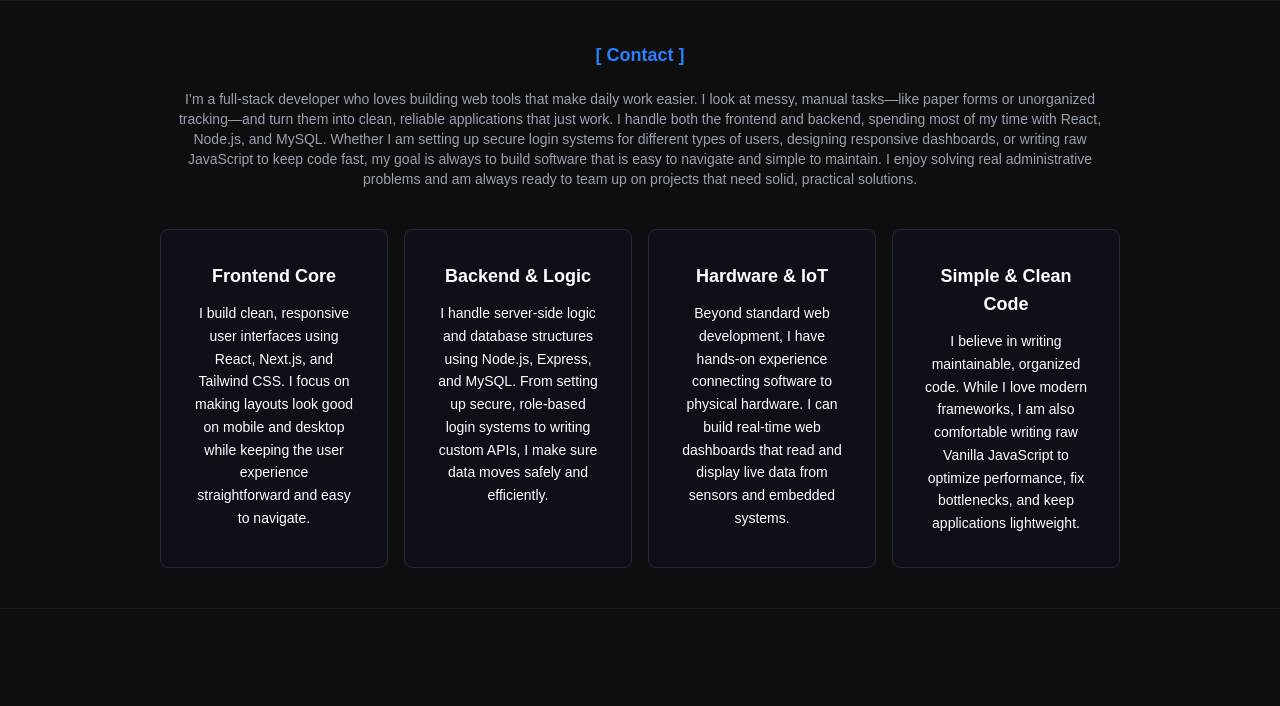
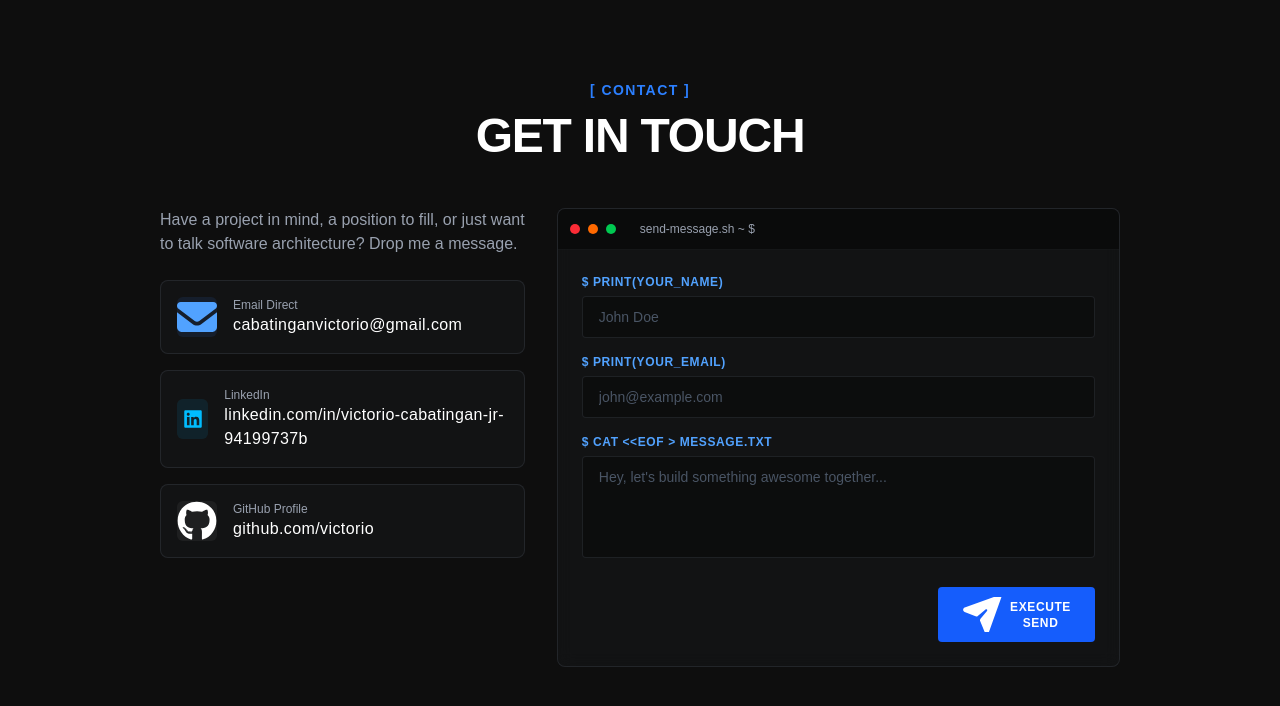
Before and after one commit to victorio222/codevic, a Next.js app: page /pages/Contact in a window 1280 px wide. Shown: the top 706 px of the page. Built offline with nearby package versions, Linux system fonts and the light colour scheme.

Commit message:
updated contact section to match information

```diff
--- a/app/pages/Contact/page.tsx
+++ b/app/pages/Contact/page.tsx
@@ -1,60 +1,154 @@
 "use client";
 
+import React, { useState } from "react";
+import { FontAwesomeIcon } from "@fortawesome/react-fontawesome";
+import { faEnvelope } from "@fortawesome/free-solid-svg-icons/faEnvelope";
+import { faPaperPlane } from "@fortawesome/free-solid-svg-icons/faPaperPlane";
+import { faGithub } from "@fortawesome/free-brands-svg-icons/faGithub";
+import { FaLinkedin } from "react-icons/fa6";
+
 export default function Contact() {
+  const [formData, setFormData] = useState({ name: "", email: "", message: "" });
+  const [status, setStatus] = useState("");
+
+  const handleSubmit = (e: React.FormEvent) => {
+    e.preventDefault();
+    setStatus("sending");
+
+    setTimeout(() => {
+      setStatus("success");
+      setFormData({ name: "", email: "", message: "" });
+    }, 1500);
+  };
+
   return (
-    <section className="bg-[#0e0e0e] flex flex-col justify-center items-center border-t border-b border-[#1c1b1b] py-10 px-10 sm:px-10 lg:px-40 md:40">
-      <h1 className="text-lg mb-5 text-blue-500 font-bold">[ Contact ]</h1>
-      <div className="text-center text-sm space-y-3">
-        <p className="text-gray-400 mb-10">
-          I’m a full-stack developer who loves building web tools that make
-          daily work easier. I look at messy, manual tasks—like paper forms or
-          unorganized tracking—and turn them into clean, reliable applications
-          that just work. I handle both the frontend and backend, spending most
-          of my time with React, Node.js, and MySQL. Whether I am setting up
-          secure login systems for different types of users, designing
-          responsive dashboards, or writing raw JavaScript to keep code fast, my
-          goal is always to build software that is easy to navigate and simple
-          to maintain. I enjoy solving real administrative problems and am
-          always ready to team up on projects that need solid, practical
-          solutions.
-        </p>
-        <div className="grid grid-cols-1 gap-4 sm:grid-cols-2 md:grid-cols-4">
-          <div className="p-8 border border-gray-800 rounded-lg bg-[#002aff09] hover:bg-[#3e5bea10] transition-all duration-300 hover:-translate-y-0.5 hover:border-transparent">
-            <h2 className="text-lg font-bold mb-3">Frontend Core</h2>
-            <p className="leading-relaxed">
-              I build clean, responsive user interfaces using React, Next.js,
-              and Tailwind CSS. I focus on making layouts look good on mobile
-              and desktop while keeping the user experience straightforward and
-              easy to navigate.
+    <section id="contact" className="flex flex-col justify-center items-center py-20 px-6 sm:px-10 lg:px-40 w-full">
+      <h1 className="text-sm mb-3 text-blue-500 font-bold tracking-widest font-mono">[ CONTACT ]</h1>
+      <div className="text-left text-sm space-y-3 w-full max-w-7xl">
+        <h2 className="text-white text-center text-4xl md:text-5xl font-black tracking-tight mb-12">
+          GET IN TOUCH
+        </h2>
+
+        <div className="grid grid-cols-1 gap-8 lg:grid-cols-5 items-start">
+
+          <div className="lg:col-span-2 flex flex-col gap-4 w-full">
+            <p className="text-gray-400 text-base max-w-md mb-2">
+              Have a project in mind, a position to fill, or just want to talk software architecture? Drop me a message.
             </p>
+
+            <a
+              href="mailto:cabatinganvictorio@gmail.com"
+              className="flex items-center gap-4 p-4 bg-gray-500/5 border border-gray-500/20 rounded-lg hover:border-blue-500/50 transition-all group"
+            >
+              <div className="w-10 h-10 flex items-center justify-center bg-blue-500/10 rounded-md group-hover:bg-blue-500/20 transition-colors">
+                <FontAwesomeIcon icon={faEnvelope} className="text-blue-400 text-xl" />
+              </div>
+              <div>
+                <p className="text-xs font-mono text-gray-400">Email Direct</p>
+                <p className="text-white font-medium text-sm sm:text-base tracking-wide">cabatinganvictorio@gmail.com</p>
+              </div>
+            </a>
+
+            <a
+              href="https://linkedin.com/in/victorio-cabatingan-jr-94199737b"
+              target="_blank"
+              rel="noopener noreferrer"
+              className="flex items-center gap-4 p-4 bg-gray-500/5 border border-gray-500/20 rounded-lg hover:border-sky-500/50 transition-all group"
+            >
+              <div className="w-10 h-10 flex items-center justify-center bg-sky-500/10 rounded-md group-hover:bg-sky-500/20 transition-colors">
+                <FaLinkedin className="text-sky-400 text-xl" />
+              </div>
+              <div>
+                <p className="text-xs font-mono text-gray-400">LinkedIn</p>
+                <p className="text-white font-medium text-sm sm:text-base tracking-wide">linkedin.com/in/victorio-cabatingan-jr-94199737b</p>
+              </div>
+            </a>
+
+            <a
+              href="https://github.com/victorio222"
+              target="_blank"
+              rel="noopener noreferrer"
+              className="flex items-center gap-4 p-4 bg-gray-500/5 border border-gray-500/20 rounded-lg hover:border-white/30 transition-all group"
+            >
+              <div className="w-10 h-10 flex items-center justify-center bg-white/5 rounded-md group-hover:bg-white/10 transition-colors">
+                <FontAwesomeIcon icon={faGithub} className="text-white text-xl" />
+              </div>
+              <div>
+                <p className="text-xs font-mono text-gray-400">GitHub Profile</p>
+                <p className="text-white font-medium text-sm sm:text-base tracking-wide">github.com/victorio</p>
+              </div>
+            </a>
           </div>
-          <div className="p-8 border border-gray-800 rounded-lg bg-[#002aff09] hover:bg-[#3e5bea10] transition-all duration-300 hover:-translate-y-0.5 hover:border-transparent">
-            <h2 className="text-lg font-bold mb-3">Backend & Logic</h2>
-            <p className="leading-relaxed">
-              I handle server-side logic and database structures using Node.js,
-              Express, and MySQL. From setting up secure, role-based login
-              systems to writing custom APIs, I make sure data moves safely and
-              efficiently.
-            </p>
+
+          <div className="lg:col-span-3 flex flex-col w-full bg-gray-500/5 border overflow-hidden border-gray-500/20 rounded-lg backdrop-blur-sm">
+            <div className="bg-black/40 w-full p-3 flex items-center gap-2 border-b border-gray-500/10">
+              <div className="w-2.5 h-2.5 rounded-full bg-red-500"></div>
+              <div className="w-2.5 h-2.5 rounded-full bg-orange-500"></div>
+              <div className="w-2.5 h-2.5 rounded-full bg-green-500"></div>
+              <p className="text-xs font-mono text-gray-400 pl-4">send-message.sh ~ $</p>
+            </div>
+
+            <form onSubmit={handleSubmit} className="p-6 flex flex-col gap-4">
+              <div>
+                <label className="block text-xs font-mono text-blue-400 mb-1.5 font-bold uppercase tracking-wider">
+                  $ print(your_name)
+                </label>
+                <input
+                  type="text"
+                  required
+                  value={formData.name}
+                  onChange={(e) => setFormData({...formData, name: e.target.value})}
+                  placeholder="John Doe"
+                  className="w-full bg-black/30 border border-gray-500/20 rounded px-4 py-2.5 text-white placeholder-gray-600 focus:outline-none focus:border-blue-500/60 font-medium transition-colors"
+                />
+              </div>
+
+              <div>
+                <label className="block text-xs font-mono text-blue-400 mb-1.5 font-bold uppercase tracking-wider">
+                  $ print(your_email)
+                </label>
+                <input
+                  type="email"
+                  required
+                  value={formData.email}
+                  onChange={(e) => setFormData({...formData, email: e.target.value})}
+                  placeholder="john@example.com"
+                  className="w-full bg-black/30 border border-gray-500/20 rounded px-4 py-2.5 text-white placeholder-gray-600 focus:outline-none focus:border-blue-500/60 font-medium transition-colors"
+                />
+              </div>
+
+              <div>
+                <label className="block text-xs font-mono text-blue-400 mb-1.5 font-bold uppercase tracking-wider">
+                  $ cat &lt;&lt;EOF &gt; message.txt
+                </label>
+                <textarea
+                  rows={4}
+                  required
+                  value={formData.message}
+                  onChange={(e) => setFormData({...formData, message: e.target.value})}
+                  placeholder="Hey, let's build something awesome together..."
+                  className="w-full bg-black/30 border border-gray-500/20 rounded px-4 py-2.5 text-white placeholder-gray-600 focus:outline-none focus:border-blue-500/60 font-medium transition-colors resize-none"
+                />
+              </div>
+
+              <div className="flex flex-col sm:flex-row items-center justify-between gap-4 mt-2 w-full">
+                <div className="h-6 text-xs font-mono min-w-37.5">
+                  {status === "sending" && <span className="text-yellow-400 animate-pulse">Executing system transmission...</span>}
+                  {status === "success" && <span className="text-green-400">✓ Message transmitted successfully!</span>}
+                </div>
+
+                <button
+                  type="submit"
+                  disabled={status === "sending"}
+                  className="w-full sm:w-auto px-6 py-2.5 bg-blue-600 hover:bg-blue-500 disabled:bg-blue-800 text-white font-mono text-xs font-bold rounded flex items-center justify-center gap-2 cursor-pointer transition-all uppercase tracking-wider active:scale-95"
+                >
+                  <FontAwesomeIcon icon={faPaperPlane} className="text-xs" />
+                  Execute Send
+                </button>
+              </div>
+            </form>
           </div>
-          <div className="p-8 border border-gray-800 rounded-lg bg-[#002aff09] hover:bg-[#3e5bea10] transition-all duration-300 hover:-translate-y-0.5 hover:border-transparent">
-            <h2 className="text-lg font-bold mb-3">Hardware & IoT</h2>
-            <p className="leading-relaxed">
-              Beyond standard web development, I have hands-on experience
-              connecting software to physical hardware. I can build real-time
-              web dashboards that read and display live data from sensors and
-              embedded systems.
-            </p>
-          </div>
-          <div className="p-8 border border-gray-800 rounded-lg bg-[#002aff09] hover:bg-[#3e5bea10] transition-all duration-300 hover:-translate-y-0.5 hover:border-transparent">
-            <h2 className="text-lg font-bold mb-3">Simple & Clean Code</h2>
-            <p className="leading-relaxed">
-              I believe in writing maintainable, organized code. While I love
-              modern frameworks, I am also comfortable writing raw Vanilla
-              JavaScript to optimize performance, fix bottlenecks, and keep
-              applications lightweight.
-            </p>
-          </div>
+
         </div>
       </div>
     </section>
```
